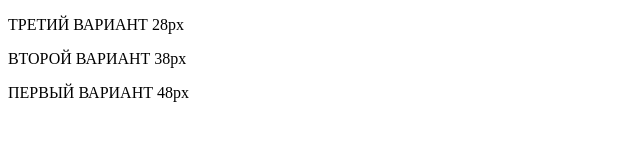
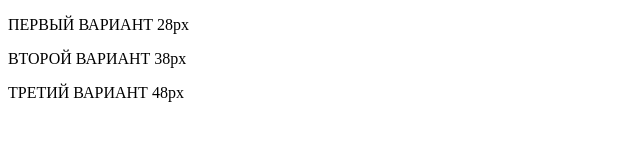
Before and after one commit to TheProsha/site1, a plain HTML site: page save_load.html in a window 1280 px wide. Shown: the full height of the page, 0-640 px from the left. Drawn offline with Linux system fonts and the light colour scheme.

Commit message:
Update save_load.html

```diff
--- a/save_load.html
+++ b/save_load.html
@@ -7,9 +7,9 @@
     <script src="jQuery.js"></script>
 </head>
 <body>
-    <div id="var_1"><p>ТРЕТИЙ ВАРИАНТ 28px</p></div>
+    <div id="var_1"><p>ПЕРВЫЙ ВАРИАНТ 28px</p></div>
     <div id="var_2"><p>ВТОРОЙ ВАРИАНТ 38px</p></div>
-    <div id="var_3"><p>ПЕРВЫЙ ВАРИАНТ 48px</p></div>
+    <div id="var_3"><p>ТРЕТИЙ ВАРИАНТ 48px</p></div>
     <script src="load.js"></script>
 </body>
 </html>
```
